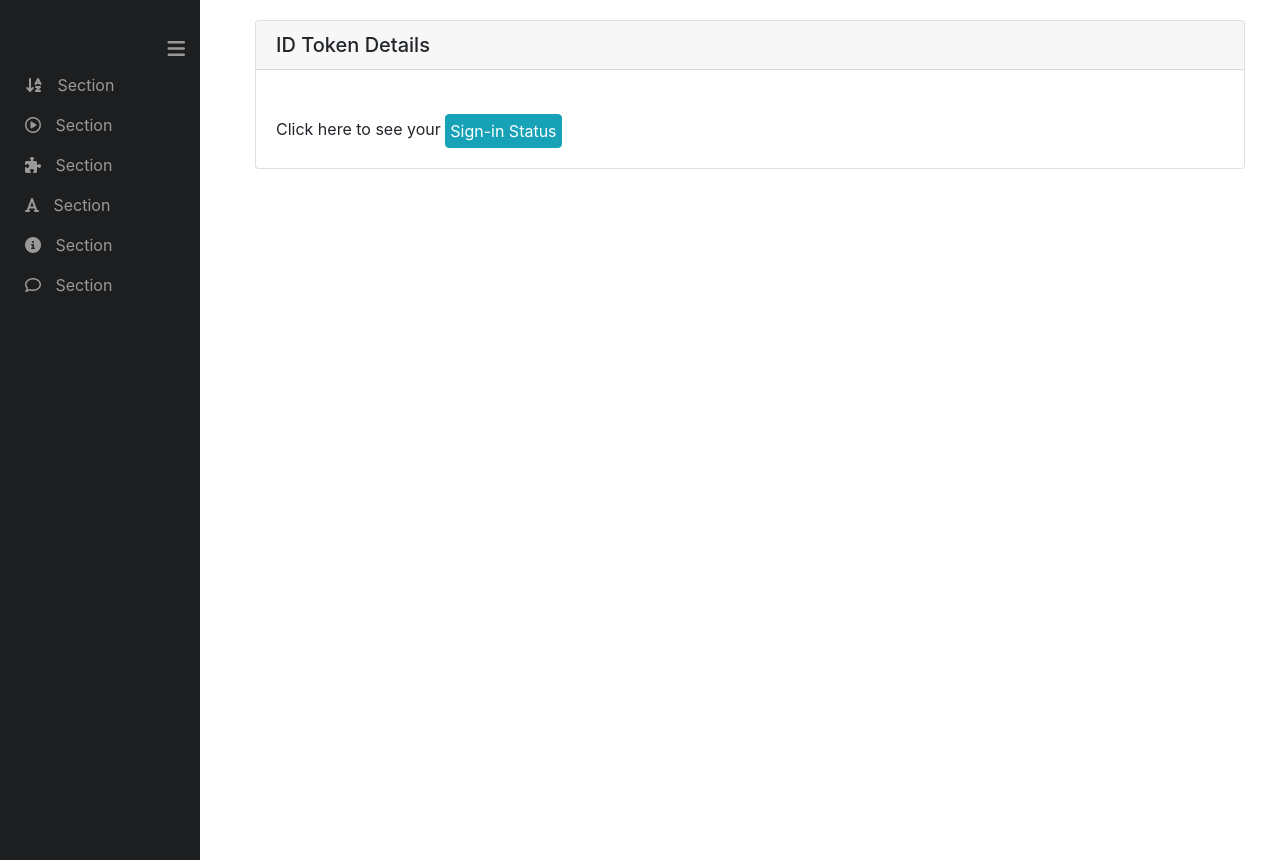
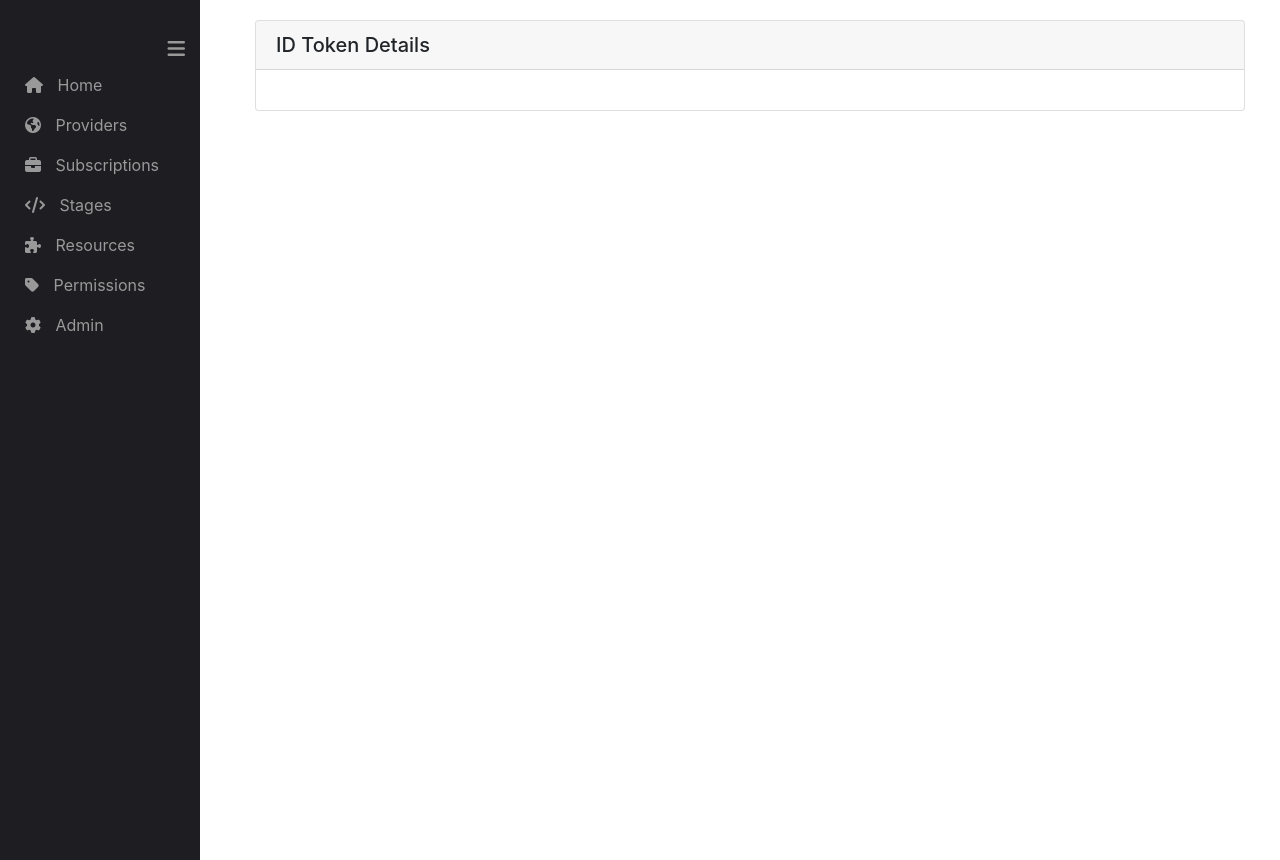
Before and after one commit to ronaldoalvescosta/jujuba, a Django app: template portal/templates/token.html in a window 1280 px wide. Shown: the part 56-916 px from the top of the page. Run offline with Django 4.2, Linux system fonts and the light colour scheme; the template is opened without the code that fills it, so the values that code supplies are empty; some libraries are stand-ins or nearby versions; some web fonts are replaced.

Commit message:
wip: project config

```diff
--- a/portal/static/css/style.css
+++ b/portal/static/css/style.css
@@ -3,13 +3,13 @@ body {
 }
 
 /* Toggle Styles */
+
 #wrapper {
     padding-left: 0;
     -webkit-transition: all 0.6s ease;
     -moz-transition: all 0.6s ease;
     -o-transition: all 0.6s ease;
     transition: all 0.6s ease;
-
 }
 
 #wrapper.toggled {
@@ -24,7 +24,7 @@ body {
     height: 100%;
     margin-left: -250px;
     overflow-y: auto;
-    background-color: #1c1e20 !Important;
+    background-color: #1e1d22 !Important;
     -webkit-transition: all 0.5s ease;
     -moz-transition: all 0.5s ease;
     -o-transition: all 0.5s ease;
@@ -36,17 +36,19 @@ body {
 }
 
 #page-content-wrapper {
+    width: 100%;
     position: absolute;
-    width: 100%;
-    overflow-x: hidden;
- }
+    padding: 10px;
+}
 
 #wrapper.toggled #page-content-wrapper {
+    width: 99%;
     position: absolute;
-
+    margin-left: 30px;
 }
 
 /* Sidebar Styles */
+
 .sidebar-nav {
     position: absolute;
     top: 0;
@@ -109,10 +111,13 @@ body {
 
     #wrapper.toggled #sidebar-wrapper {
         width: 40px;
+
+
     }
 
     #wrapper.toggled span {
         visibility: hidden;
+
     }
 
     #wrapper.toggled i {
@@ -156,6 +161,8 @@ body {
 
     #wrapper.toggled #sidebar-wrapper {
         width: 140px;
+
+
     }
 
     #wrapper.toggled span {
@@ -163,10 +170,12 @@ body {
         position: relative;
         left: 70px;
         bottom: 13px;
+
     }
 
     #wrapper span {
         visibility: hidden;
+
     }
 
     #wrapper.toggled i {
@@ -186,7 +195,6 @@ body {
         position: relative;
         margin-right: 0;
     }
-
 }
 
 /*!
--- a/portal/templates/layout.html
+++ b/portal/templates/layout.html
@@ -30,22 +30,25 @@
                         <a href="#menu-toggle"  id="menu-toggle" style="margin-top:20px;float:right;" > <i class="fa fa-bars " style="font-size:20px !Important;" aria-hidden="true" aria-hidden="true"></i>
                     </li>
                     <li>
-                        <a href="#"><i class="fa fa-sort-alpha-asc " aria-hidden="true"> </i> <span style="margin-left:10px;">Section</span>  </a>
+                        <a href="#"><i class="fa fa-home " aria-hidden="true"> </i> <span style="margin-left:10px;">Home</span>  </a>
                     </li>
                     <li>
-                        <a href="#"> <i class="fa fa-play-circle-o " aria-hidden="true"> </i> <span style="margin-left:10px;"> Section</span> </a>
+                        <a href="#"> <i class="fa fa-globe" aria-hidden="true"> </i> <span style="margin-left:10px;"> Providers</span> </a>
                     </li>
                     <li>
-                        <a href="#"> <i class="fa fa-puzzle-piece" aria-hidden="true"> </i> <span style="margin-left:10px;"> Section</span> </a>
+                        <a href="#"> <i class="fa fa-briefcase" aria-hidden="true"> </i> <span style="margin-left:10px;"> Subscriptions</span> </a>
                     </li>
                     <li>
-                        <a href="#"> <i class="fa fa-font" aria-hidden="true"> </i> <span style="margin-left:10px;"> Section</span> </a>
+                        <a href="#"> <i class="fa fa-code" aria-hidden="true"> </i> <span style="margin-left:10px;"> Stages</span> </a>
                     </li>
                     <li>
-                        <a href="#"><i class="fa fa-info-circle " aria-hidden="true"> </i> <span style="margin-left:10px;">Section </span> </a>
+                        <a href="#"> <i class="fa fa-puzzle-piece" aria-hidden="true"> </i> <span style="margin-left:10px;"> Resources</span> </a>
                     </li>
                     <li>
-                        <a href="#"> <i class="fa fa-comment-o" aria-hidden="true"> </i> <span style="margin-left:10px;"> Section</span> </a>
+                        <a href="#"> <i class="fa fa-tag" aria-hidden="true"> </i> <span style="margin-left:10px;"> Permissions</span> </a>
+                    </li>
+                    <li>
+                        <a href="#"><i class="fa fa-gear " aria-hidden="true"> </i> <span style="margin-left:10px;"> Admin</span> </a>
                     </li>
                 </ul>
             </div>
--- a/portal/templates/token.html
+++ b/portal/templates/token.html
@@ -11,6 +11,4 @@
         <strong>{{ claim }}:</strong> {{ value }}
         <br>
     {% endfor %}
-    <br>
-    Click here to see your <a class="btn btn-info p-1" href="{% url 'index' %}">Sign-in Status</a>
 {% endblock %}
```
